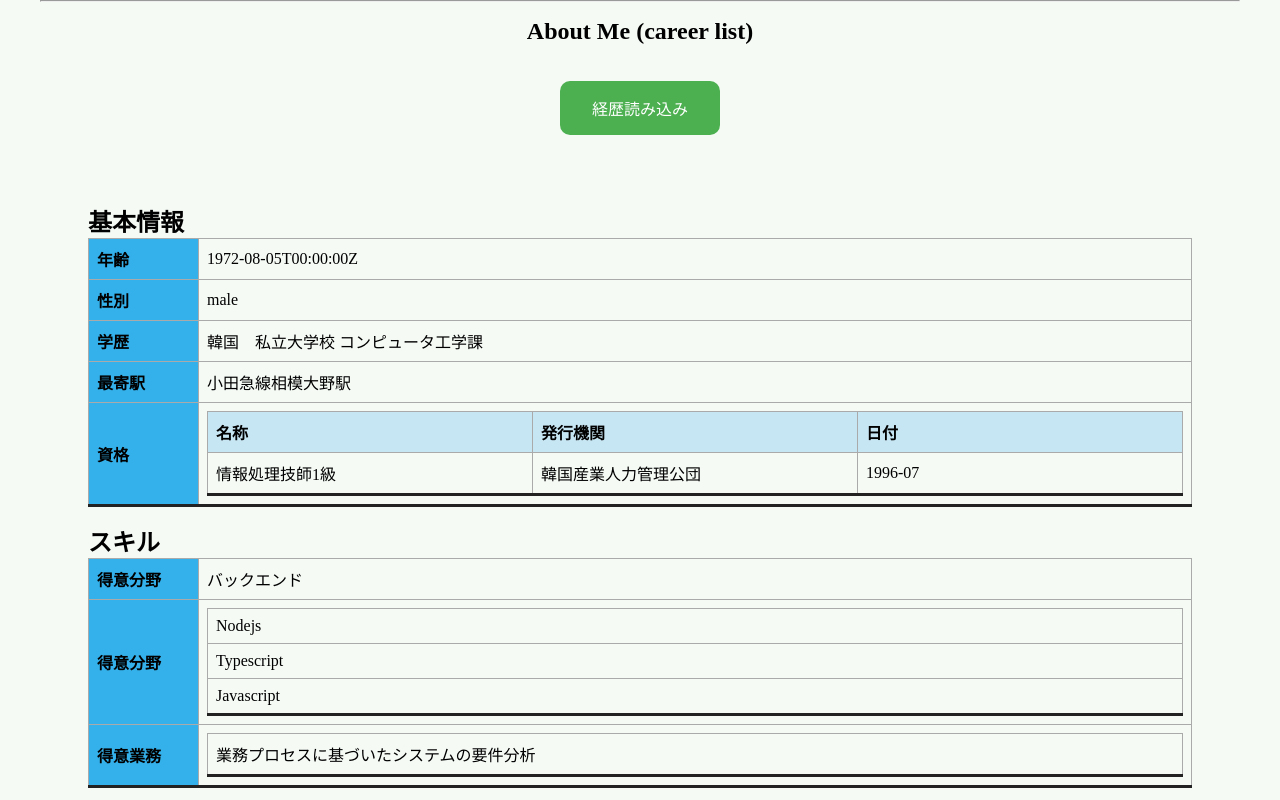
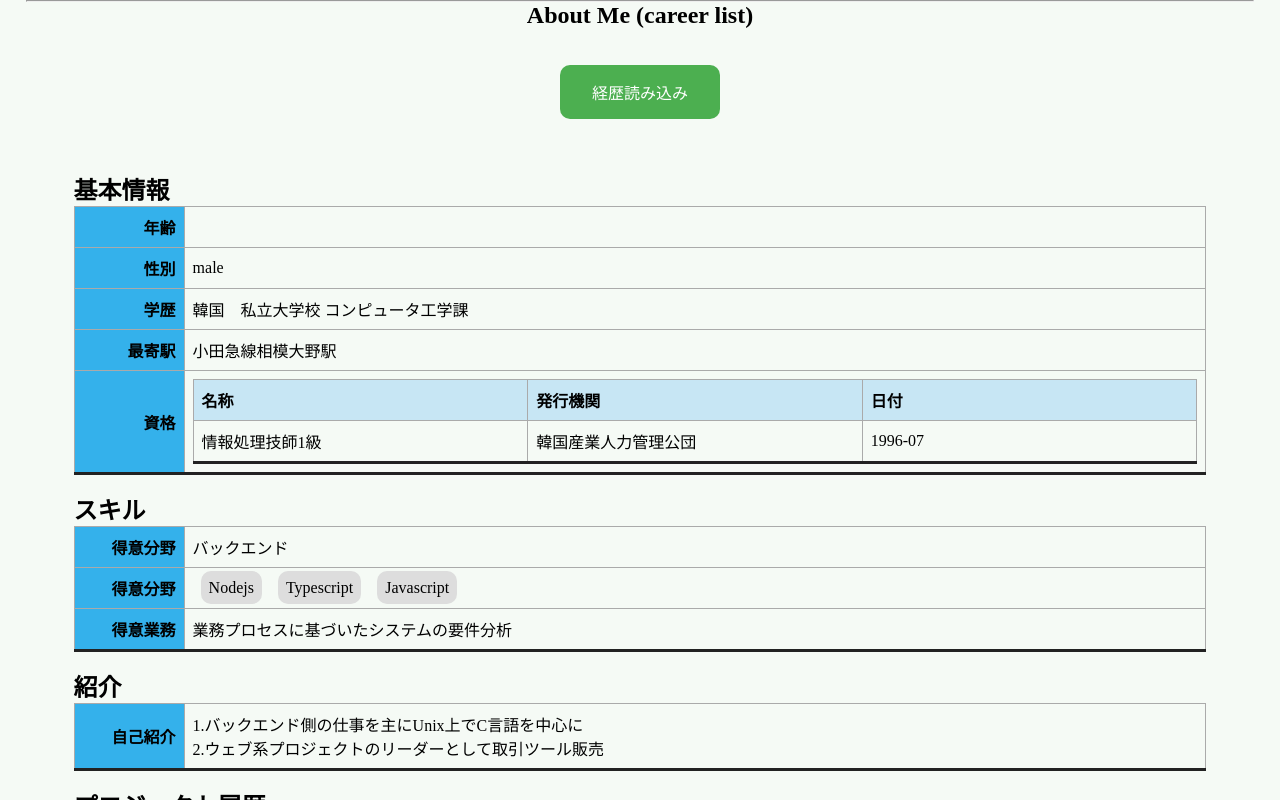
Before and after one commit to jini-labs-2/react-ts-practice, a React (Create React App) app: page / in a window 1280 px wide. Both pictures are taken after a click on the button "経歴読み込み". Shown: the top 800 px of the page. Built offline with nearby package versions, Linux system fonts and the light colour scheme.

Commit message:
design改修

```diff
--- a/src/components/career/CareerBaseInfo.tsx
+++ b/src/components/career/CareerBaseInfo.tsx
@@ -15,7 +15,7 @@ const CareerBaseInfo = ({careerBaseInfo}: CareerBaseInfoProps) => {
           <tbody>
             <tr>
               <th className="th-depth-1 label-bgcolor">年齢</th>
-              <td>{careerBaseInfo.birth}</td>
+              <td>{careerBaseInfo.age}</td>
             </tr>
             <tr>
               <th className="label-bgcolor">性別</th>
--- a/src/components/career/CareerBaseSkill.tsx
+++ b/src/components/career/CareerBaseSkill.tsx
@@ -18,7 +18,13 @@ const CareerBaseSkill = ({careerBaseSkill}: CareerBaseSkillProps) => {
           <tr>
             <th className="label-bgcolor">得意分野</th>
             <td>
-              <table border={1} cellPadding={5} cellSpacing={0}>
+              {careerBaseSkill.skills.map((dept, index) => (
+                <div key={index} style={{display: "inline"}}>
+                  <label style={{margin: "8px", padding:"8px", backgroundColor: "#ddd", borderRadius: "10px"}}
+                  >{dept}</label>
+                </div>
+              ))}
+              {/* <table border={1} cellPadding={5} cellSpacing={0}>
                 <tbody>
                   {careerBaseSkill.skills.map((skill, index) => (
                     <tr key={index}>
@@ -26,21 +32,17 @@ const CareerBaseSkill = ({careerBaseSkill}: CareerBaseSkillProps) => {
                     </tr>
                   ))}
                 </tbody>
-              </table>
+              </table> */}
             </td>
           </tr>
           <tr>
             <th className="label-bgcolor">得意業務</th>
             <td>
-              <table border={1} cellPadding={5} cellSpacing={0}>
-                <tbody>
-                  {careerBaseSkill.department.map((dept, index) => (
-                    <tr key={index}>
-                      <td>{dept}</td>
-                    </tr>
-                  ))}
-                </tbody>
-              </table>
+              {careerBaseSkill.department.map((dept, index) => (
+                <div key={index}>
+                  <li>{dept}</li>
+                </div>
+              ))}
             </td>
           </tr>
         </tbody>
--- a/src/components/career/CareerHist.tsx
+++ b/src/components/career/CareerHist.tsx
@@ -1,6 +1,5 @@
 import React from 'react'
 import { CareerHistory } from '../../stores/type';
-import ViewProject from './ViewProject';
 
 export interface CareerHistProps {
   careerHist: CareerHistory[] | null;
@@ -14,8 +13,8 @@ const CareerHist = ({careerHist}: CareerHistProps) => {
       <table border={1} style={{ width: "100%", borderCollapse: "collapse" }}>
       <thead>
         <tr>
-          <th className="label-bgcolor" style={{width: "3%"}}>No</th>
-          <th className="label-bgcolor" style={{width: "10%"}}>期間</th>
+          <th className="label-bgcolor" style={{width: "4%"}}>No</th>
+          <th className="label-bgcolor" style={{width: "9%"}}>期間</th>
           <th className="label-bgcolor" style={{width: "42%"}}>業務内容</th>
           <th className="label-bgcolor" style={{width: "9%"}}>役割</th>
           <th className="label-bgcolor" style={{width: "9%"}}>言語</th>
@@ -35,7 +34,7 @@ const CareerHist = ({careerHist}: CareerHistProps) => {
             </td>
             {/* Period */}
             <td>
-              {item.period.start.split("-")[0]}-{item.period.end.split("-")[1]}
+              {item.period.start.split("-")[0]}-{item.period.start.split("-")[1]}
               <br /> ~ <br />
               {item.period.end.split("-")[0]}-{item.period.end.split("-")[1]}
             </td>
@@ -83,8 +82,18 @@ const CareerHist = ({careerHist}: CareerHistProps) => {
             {/* OS/Cloud */}
             <td>{item.osCloud.join(", ")}</td>
 
-            {/* Frameworks */}
-            <td>{item.frame.join(", ")}</td>
+            <td>
+              {/* Frameworks */}
+              {item.frame ? item.frame.map((fr,index) => (
+                <li key={index}>{fr}</li>
+              )): ''}
+              <br />
+
+              {/* Etc */}
+              {item.etc ? item.etc.map((fr,index) => (
+                <li key={index}>{fr}</li>
+              )): ''}
+            </td>
           </tr>
         ))}
       </tbody>
--- a/src/index.css
+++ b/src/index.css
@@ -14,3 +14,9 @@ body {
   width: 1200px;
   margin: 0 auto;
 }
+
+@media (max-width: 1300px) {
+  #wrap {
+    width: 96%;
+  }
+}
--- a/src/pages/Career.tsx
+++ b/src/pages/Career.tsx
@@ -9,7 +9,7 @@ const Career = () => {
   const careerInfo = useSelector((state: RootState) => state.career.careerInfo)
   return (
     <>
-      <div style={{display: "flex", flexDirection: "column", alignItems: "center", gap: "2rem", margin: "1rem"}}>
+      <div style={{display: "flex", flexDirection: "column", alignItems: "center", gap: "2rem"}}>
         <h2>About Me (career list)</h2>
         <button
           onClick={() => {
--- a/src/stores/type.ts
+++ b/src/stores/type.ts
@@ -6,8 +6,9 @@ export interface Certification {
 }
 
 export interface BaseInfo {
-	infoDate: string; // '2025-02-01T00:00:00Z'
-	birth: string; // '1972-08-05T00:00:00Z'
+	infoDate: string; // '2025-02-01'
+	birth: string; // '1972-08-05'
+	age: string;
 	sex: string; //'male'
 	graduated: string; // '韓国私立大学校 コンピュータ工学課
 	certification?: Certification[];
--- a/src/styles/careerInfo.css
+++ b/src/styles/careerInfo.css
@@ -29,6 +29,7 @@ td {
   overflow: hidden;
   /*text-overflow: ellipsis;*/ /* 長すぎる内容は「...」で表示 */
   /*white-space: nowrap;*/ /* 改行を防ぐ（必要に応じて調整） */
+  word-break: break-all;
 }
 
 .th-depth-1 {
@@ -36,6 +37,7 @@ td {
 }
 .label-bgcolor {
   background-color: #34b1eb;
+  text-align: right;
 }
 .sublabel-bgcolor {
   background-color:rgb(199, 230, 244);
```
Also changed, not shown: src/components/career/ViewProject.tsx (deleted, +0 -81 lines).
